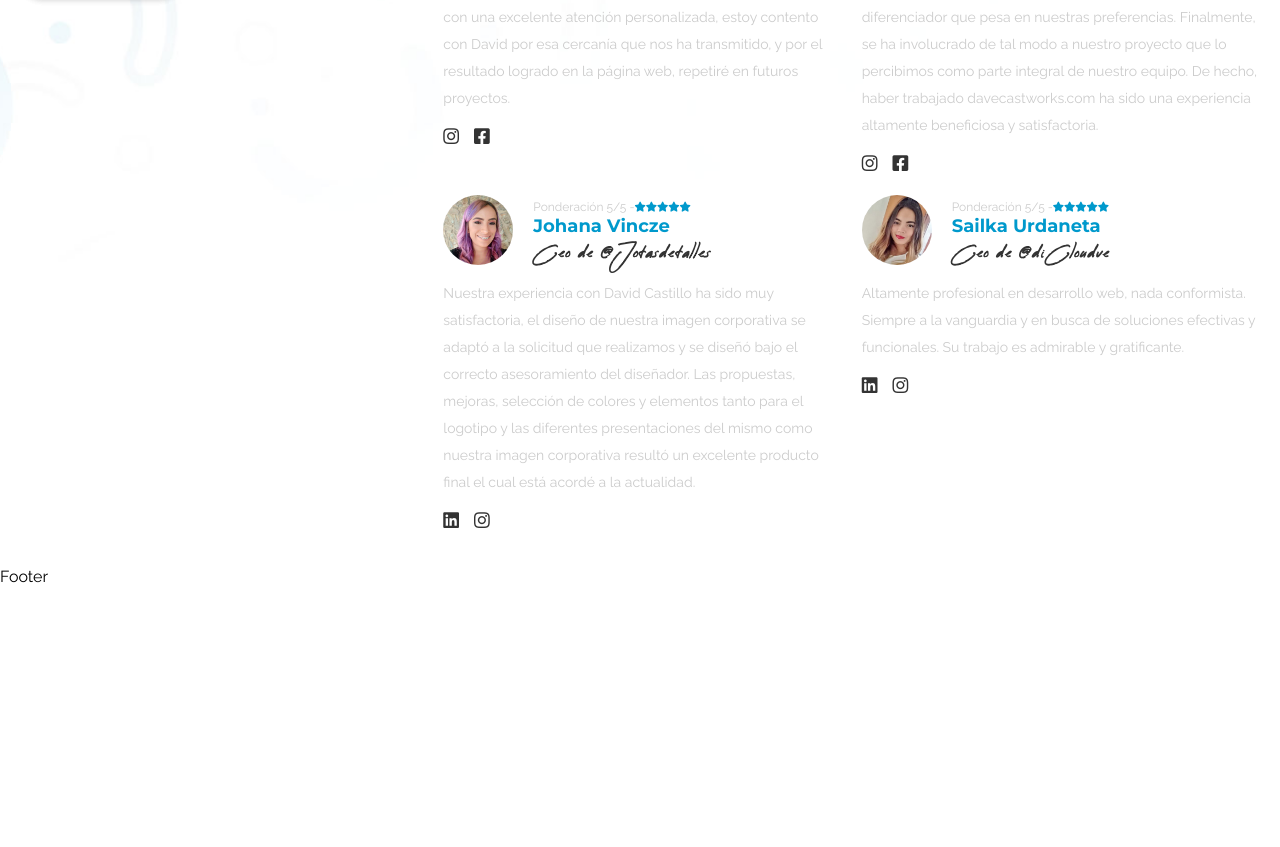
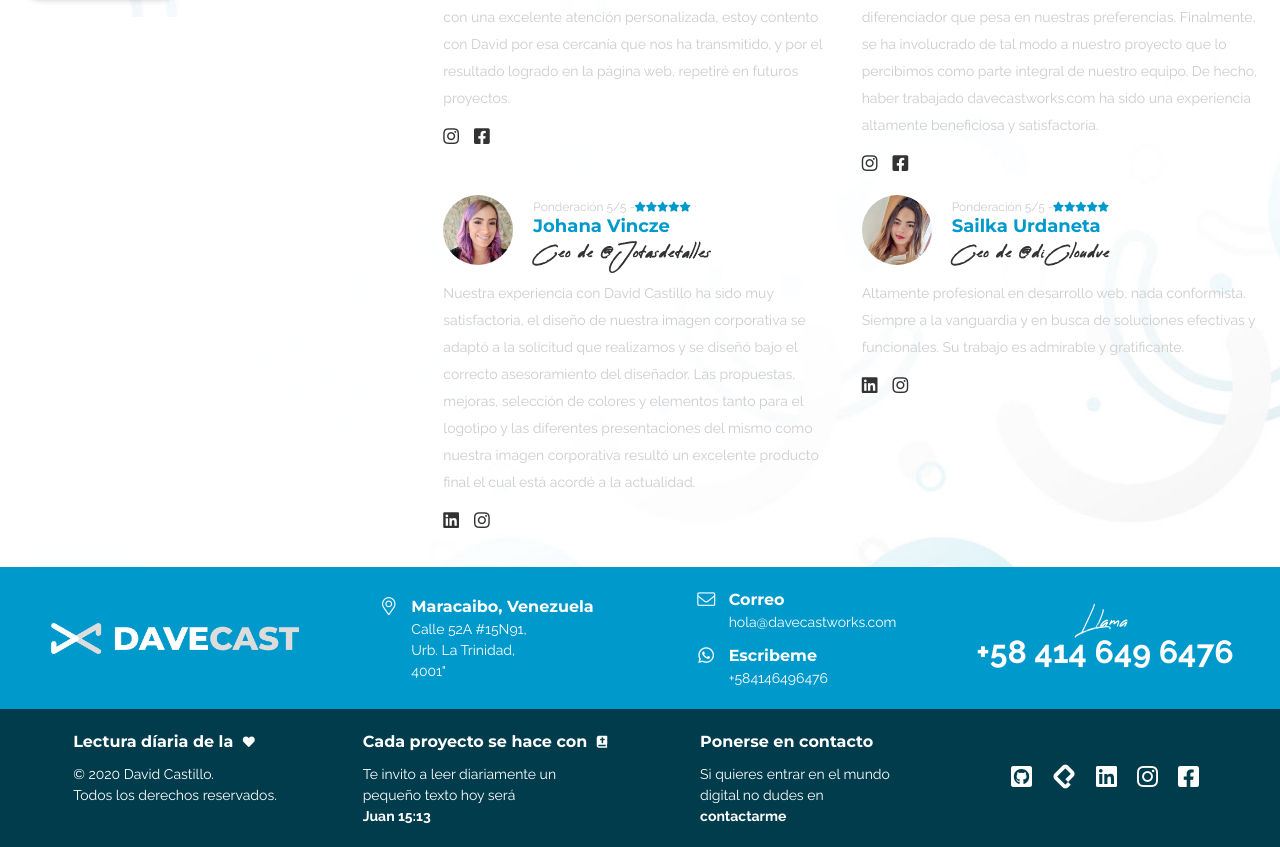
Before and after one commit to davecast/davecast.github.io, a Nuxt app: page / in a window 1280 px wide. Shown: the part 1564-2411 px from the top of the page. Before the commit the page ends 2150 px from the top, so only its background shows below. Built offline with nearby package versions, Linux system fonts and the light colour scheme.

Commit message:
Make footer component and son fix in home page

```diff
--- a/assets/css/style.css
+++ b/assets/css/style.css
@@ -101,7 +101,6 @@
   content: "\e922";
 }
 
-
 body {
   margin: 0px;
   font-family: "Raleway", sans-serif;
@@ -119,8 +118,9 @@ figure {
   font-size: 0;
 }
 a {
+  cursor: pointer;
   text-decoration: none;
-  font-family: "Muli", sans-serif;
+  font-family: "Raleway", sans-serif;
 }
 h1,
 h2,
@@ -199,11 +199,41 @@ p {
 .grid__v__self--center {
   align-self: center;
 }
+.grid__h__self--center {
+  justify-self: center;
+}
 
+.bottom__back::before,
+.bottom__back::after,
 .center__bottom__back,
 .center__top__back {
   background-size: auto 550px;
   background-repeat: no-repeat;
+}
+.bottom__back {
+  position: relative;
+}
+.bottom__back .container {
+  z-index: 2;
+}
+.bottom__back::before,
+.bottom__back::after {
+  position: absolute;
+  content: "";
+  width: 100%;
+  height: 100%;
+  top: 0;
+  left: 0;
+  z-index: -1;
+}
+
+.bottom__back::before {
+  background-position: top center;
+  background-image: url("~static/image/center__bottom__back.jpg");
+}
+.bottom__back::after {
+  background-position: bottom center;
+  background-image: url("~static/image/center__top__back.jpg");
 }
 .center__top__back {
   background-position: bottom center;
@@ -217,14 +247,31 @@ p {
 .back--grey {
   background-color: #f4f4f4;
 }
+.back--blue {
+  background-color: #0099cc;
+}
+.back--greenblue {
+  background-color: #003c4c;
+}
 
-
+.text--raleway {
+  font-family: "Raleway", sans-serif;
+}
 .text--montserrat {
   font-family: "Montserrat", sans-serif;
 }
 .text--reey {
   font-family: "Reey", sans-serif;
-  letter-spacing: .8px;
+  letter-spacing: 0.8px;
+}
+.text--300 {
+  font-weight: 300;
+}
+.text--500 {
+  font-weight: 500;
+}
+.text--700 {
+  font-weight: 700;
 }
 .text--center {
   text-align: center;
@@ -244,9 +291,26 @@ p {
 .text--grey {
   color: #cccccc;
 }
+.text--grey--hover:hover {
+  color: #cccccc !important;
+}
+.text--black {
+  color: #333;
+}
+.text--black--hover:hover {
+  color: #333;
+}
 .text--normal {
   font-size: 16px;
   line-height: 29px;
+}
+.text--big {
+  font-size: 24px;
+  line-height: 37px;
+}
+.text--great {
+  font-size: 32px;
+  line-height: 32px;
 }
 
 .heading {
--- a/components/commons/DcCalling.vue
+++ b/components/commons/DcCalling.vue
@@ -84,6 +84,7 @@ export default {
   font-family: "Reey", sans-serif;
   font-size: 16px;
   margin-bottom: 5px;
+  letter-spacing: .8px;
 }
 .calling:hover .calling__figure,
 .calling:hover .calling__name {
--- a/components/commons/DcFooter.vue
+++ b/components/commons/DcFooter.vue
@@ -1,11 +1,135 @@
 <template>
-  <div>Footer</div>
+  <footer>
+    <div class="footer__top back--blue">
+      <div class="container">
+        <div class="grid grid__3__3__3__3">
+          <div
+            class="grid__area--1 grid__h__self--center grid__v__self--center"
+          >
+            <dc-image-content
+              class="image__80--percent"
+              source="logo__davecast--white.png"
+              altText="Logo Davecast"
+            />
+          </div>
+          <div
+            class="grid__area--2 grid__h__self--center grid__v__self--center"
+          >
+            <dc-footer-info
+              icon="dc-icon-point"
+              title="Maracaibo, Venezuela"
+              address
+            >
+              Calle 52A #15N91,<br />
+              Urb. La Trinidad,<br />
+              4001"
+            </dc-footer-info>
+          </div>
+          <div
+            class="grid__area--3 grid__h__self--center grid__v__self--center"
+          >
+            <dc-footer-info
+              class="mb--x1"
+              icon="dc-icon-envelope"
+              title="Correo"
+              mail="hola@davecastworks.com"
+            />
+            <dc-footer-info
+              icon="dc-icon-whatsapp-brands"
+              title="Escribeme"
+              whatsapp="+584146496476"
+            />
+          </div>
+          <div
+            class="grid__area--4 text--center text--white grid__h__self--center grid__v__self--center"
+          >
+            <h3 class="text--reey text--normal text--500">Llama</h3>
+            <h2>
+              <a
+                class="text--700 text--raleway text--white text--black--hover text--great"
+                href="tel:+584146496476"
+                >+58 414 649 6476</a
+              >
+            </h2>
+          </div>
+        </div>
+      </div>
+    </div>
+    <div class="footer__bottom back--greenblue">
+      <div class="container">
+        <div class="grid grid__3__3__3__3">
+          <div class="grid__area--1 grid__h__self--center ">
+            <dc-footer-info
+              title="Lectura díaria de la"
+              titleIcon="dc-icon-heart"
+              address
+            >
+              © 2020 David Castillo. <br />
+              Todos los derechos reservados.
+            </dc-footer-info>
+          </div>
+          <div class="grid__area--2 grid__h__self--center ">
+            <dc-footer-info
+              title="Cada proyecto se hace con"
+              titleIcon="dc-icon-bible"
+              address
+            >
+              Te invito a leer diariamente un <br />pequeño texto hoy será
+              <br /><a
+                class="text--white text--700 text--grey--hover"
+                target="_blank"
+                >Juan 15:13</a
+              >
+            </dc-footer-info>
+          </div>
+          <div
+            class="grid__area--3 grid__h__self--center grid__v__self--center"
+          >
+            <dc-footer-info title="Ponerse en contacto" address>
+              Si quieres entrar en el mundo <br />digital no dudes en
+              <br /><nuxt-link
+                class="text--white text--700 text--grey--hover"
+                to="/contacto"
+                >contactarme</nuxt-link
+              >
+            </dc-footer-info>
+          </div>
+          <div
+            class="grid__area--4 grid__h__self--center grid__v__self--center"
+          >
+            <dc-social
+              class="footer__social"
+              facebook="https://www.facebook.com/davecast.works"
+              instagram="https://www.instagram.com/davecast/"
+              linkedin="https://www.linkedin.com/in/davecast/"
+              github="https://github.com/davecast"
+              platzi="https://platzi.com/@davecast/"
+            />
+          </div>
+        </div>
+      </div>
+    </div>
+  </footer>
 </template>
 
 <script>
+import DcImageContent from "@/components/commons/DcImageContent.vue";
+import DcFooterInfo from "@/components/commons/DcFooterInfo.vue";
+import DcSocial from "@/components/commons/DcSocial.vue";
+
 export default {
-  name: "Footer"
+  name: "Footer",
+  components: {
+    DcImageContent,
+    DcFooterInfo,
+    DcSocial
+  }
 };
 </script>
 
-<style></style>
+<style scoped>
+.footer__bottom,
+.footer__top {
+  padding: 20px 0px;
+}
+</style>
--- /dev/null
+++ b/components/commons/DcFooterInfo.vue
@@ -0,0 +1,105 @@
+<template>
+  <div class="footer__top--info" :class="{ footer__top__noicon: !icon }">
+    <header class="footer__top--head" >
+      <div v-if="icon" class="footer__top--icon">
+        <i :class="icon"></i>
+      </div>
+      <h2 class="footer__top--text text--white">
+        {{ title }} <i v-if="titleIcon" :class="titleIcon"></i>
+      </h2>
+    </header>
+    <footer class="footer__top--footer text--white">
+      <a v-if="mail" :href="`mailto:${mail}`">{{ mail }}</a>
+      <a v-if="number" :href="`tel:${number}`">{{ number }}</a>
+      <a v-if="whatsapp" :href="`https://api.whatsapp.com/send?phone=${filterNumber}&text=Buen%20d%C3%ADa,%20te%20contacto%20desde%20tu%20sitio%20web`">{{ whatsapp }}</a>
+      <p v-if="address">
+        <slot></slot>
+      </p>
+    </footer>
+  </div>
+</template>
+
+<script>
+export default {
+  name: "DcFooterInfo",
+  props: {
+    icon: {
+      type: String,
+      default: ""
+    },
+    title: {
+      type: String,
+      default: ""
+    },
+    titleIcon: {
+      type: String,
+      default: ""
+    },
+    number: {
+      type: String,
+      default: ""
+    },
+    mail: {
+      type: String,
+      default: ""
+    },
+    address: {
+      type: Boolean,
+      default: false
+    },
+    whatsapp: {
+      type: String,
+      default: ""
+    }
+  },
+  computed: {
+    filterNumber: function() {
+      return this.whatsapp.replace('+','');
+    }
+  },
+};
+</script>
+
+<style scoped>
+.footer__top--info {
+}
+.footer__top--head {
+  display: grid;
+  grid-template: 25px / 25px 1fr;
+  align-items: center;
+  grid-gap: 10px;
+}
+.footer__top__noicon .footer__top--head {
+  grid-template: 25px / 1fr;
+  margin-bottom: 10px;
+}
+.footer__top--icon {
+  color: #fff;
+  text-align: center;
+  font-size: 18px;
+  line-height: 18px;
+}
+.footer__top--text {
+  font-size: 16px;
+  line-height: 16px;
+}
+.footer__top--text i {
+  font-size: 12px;
+  line-height: 12px;
+  margin-left: 5px;
+}
+.footer__top--footer {
+  font-size: 14px;
+  line-height: 21px;
+  padding-left: 35px;
+}
+.footer__top__noicon .footer__top--footer {
+  padding-left: 0px;
+}
+.footer__top--footer a {
+  color: #fff;
+}
+.footer__top--footer a:hover {
+  color: #333;
+}
+</style>
--- a/components/commons/DcImageContent.vue
+++ b/components/commons/DcImageContent.vue
@@ -19,6 +19,14 @@ export default {
 </script>
 
 <style scoped>
+.image__80--percent {
+  width: 80%;
+  margin: 0 auto;
+}
+.image__595 {
+  max-width: 595px;
+  margin: 0 auto;
+}
 .image__768 {
   max-width: 768px;
   margin: 0 auto;
--- a/components/commons/DcSocial.vue
+++ b/components/commons/DcSocial.vue
@@ -59,10 +59,7 @@ export default {
           this.alignItems === "right" ? "0px 15px 0px 0px" : "0px 0px 0px 15px"
       }
     };
-  },
-  mounted() {
-    console.log(this.$props)
-  },
+  }
 };
 </script>
 
@@ -80,10 +77,20 @@ a {
   cursor: pointer;
   transition: all 0.3s ease-out;
 }
+
+.footer__social li {
+  margin: 0 20px 0 0 !important;
+}
+.footer__social li:last-child {
+  margin: 0 !important;
+}
+.footer__social a {
+  color: #fff;
+  font-size: 24px;
+}
 a:hover {
   color: #0099cc;
 }
-
 @media screen and (max-width: 768px) {
   footer .social li:last-child {
     margin: 0 !important;
--- a/components/partials/about/hero.vue
+++ b/components/partials/about/hero.vue
@@ -12,7 +12,7 @@
             Sobre mi
           </h1>
           <div class="banner__title--text banner__title--left ">
-            <p class="text--normal mb--x3 text--left">
+            <p class="text--big mb--x3 text--left">
               Soy un Desarrollador Web y Diseñador Gráfico de Maracaibo,
               Venezuela.
             </p>
--- a/components/partials/home/bottomSection.vue
+++ b/components/partials/home/bottomSection.vue
@@ -1,5 +1,5 @@
 <template>
-  <section class="section center__bottom__back">
+  <section class="section bottom__back">
     <div class="container">
       <div class="grid grid__4__8 grid__gap--30">
         <div class="grid__area--1">
--- a/layouts/404.vue
+++ b/layouts/404.vue
@@ -10,7 +10,7 @@
         img="top__back.jpg"
       >
         <dc-image-content
-          class="image__768"
+          class="image__595"
           source="web__404.png"
           altText="Pagona no encontrada error 404"
         />
@@ -94,6 +94,7 @@ export default {
   padding-top: 70px;
 }
 .section__404__end {
-  padding-bottom: 150px;
+  height: 100vh;
+  max-height: 100vh;
 }
 </style>
--- a/nuxt.config.js
+++ b/nuxt.config.js
@@ -23,7 +23,10 @@ export default {
   manifest: {
     lang: locale
   },
-  loading: { color: '#41B883' },
+  loading: {
+    color: 'blue',
+    height: '3px'
+  },
   generate: {
     fallback: true,
     interval: 100
```
Also changed, not shown: static/image/proyecto__web.jpg (added), static/image/proyecto__web2.jpg (added).
